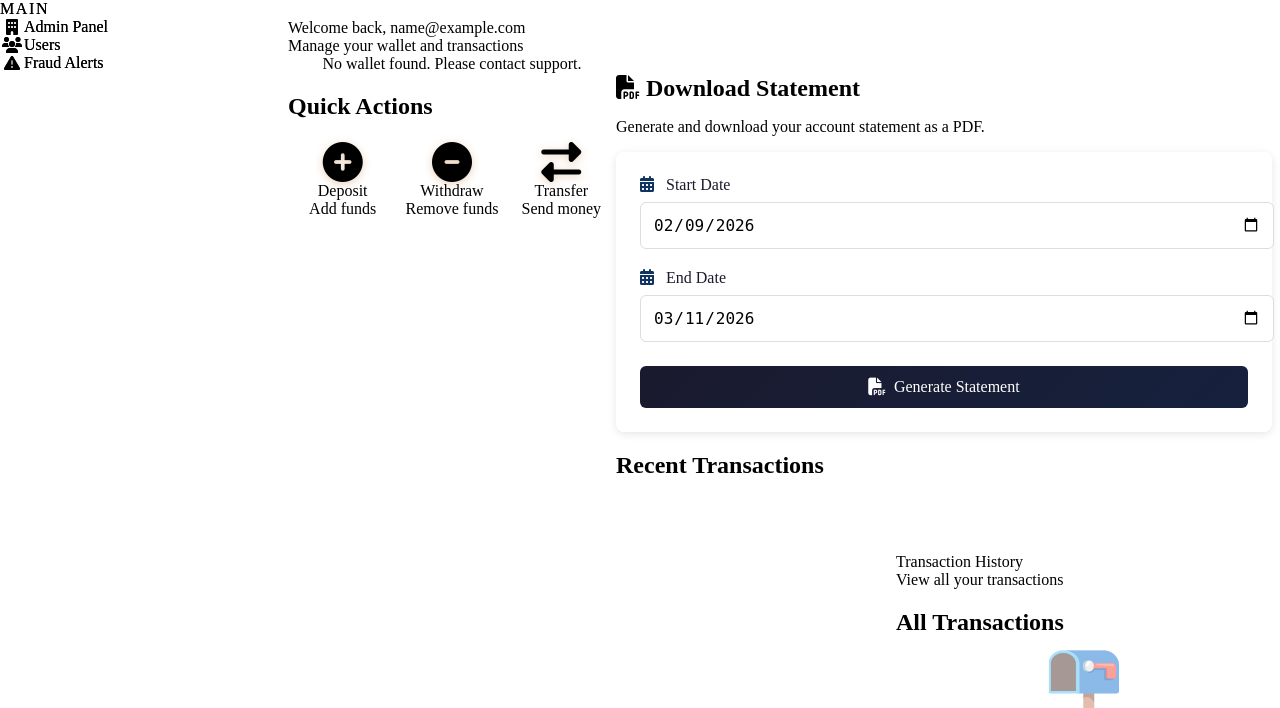
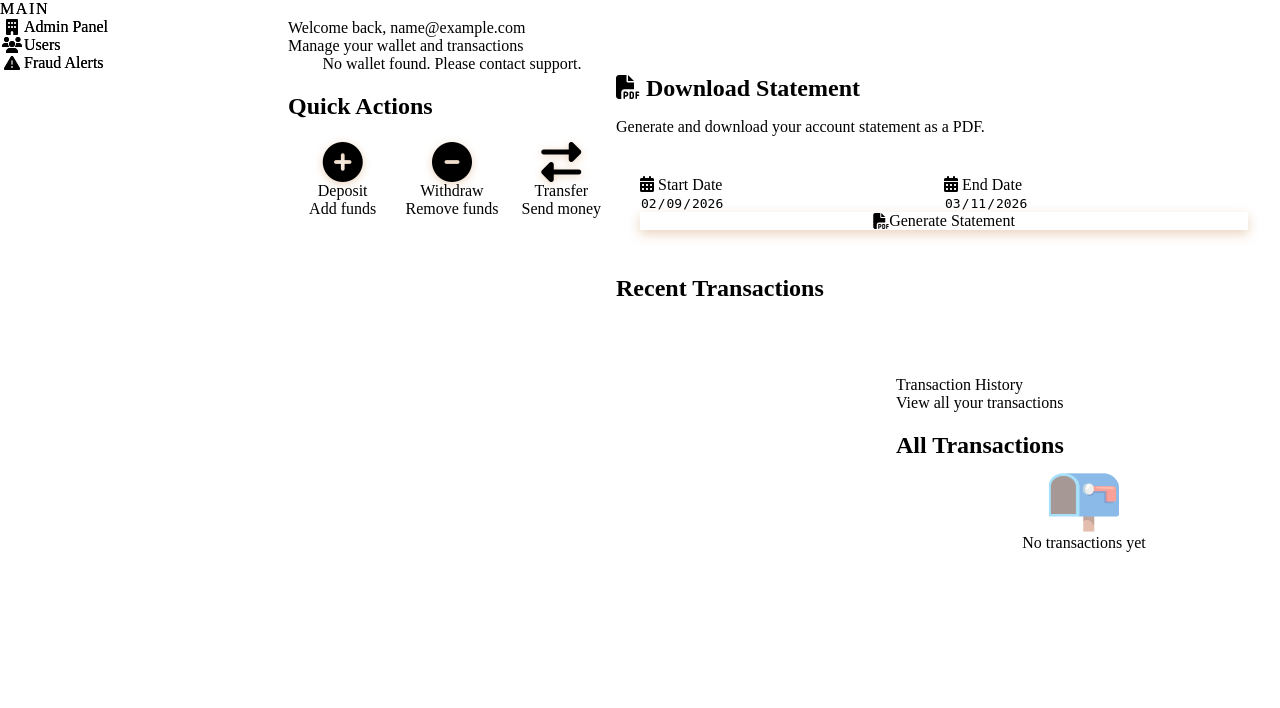
Before and after one commit to AhmadMWaddah/DigitalWallet, a Django app: page /dashboard/ in a window 1280 px wide. Shown: the part 64-772 px from the top of the page. Run offline with Django 5.2, Linux system fonts and the light colour scheme; the visitor is signed in with stand-in values (Sample User, id 1); data comes from the database, SQL or seed files in the repository; data that the repository does not hold is empty; parts of the project's set-up code (start-up, migrations or seed data) failed here and were passed over.

Commit message:
fix(phase-6): Improve PDF statements - filename, branding, and HTMX flow
- Update PDF filename format: {user_name}_statement_{start_date}_to_{end_date}.pdf
- Redesign all statement templates with earth-tone branding (CSS variables)
- Fix HTMX progress bar mechanism (return HTML for HTMX requests)
- Update StatementDownloadView to serve PDF files directly
- Add proper download URL construction in TaskStatusView

Changes:
✅ Descriptive filenames with user name and date range
✅ Earth-tone design matching app branding (no more white/blue)
✅ Working progress bar with 2-second HTMX polling
✅ Direct PDF file download with ownership verification

Co-authored-by: Qwen-Coder <qwen-coder@alibabacloud.com>

```diff
--- a/templates/wallet/partials/statement_form.html
+++ b/templates/wallet/partials/statement_form.html
@@ -1,5 +1,5 @@
 {# --#-- Statement Request Form Component #}
-{# Reusable form for requesting PDF statements #}
+{# Reusable form for requesting PDF statements - Earth-Tone Design #}
 
 <div class="statement-request-form" id="statement-request-form-container">
     <form id="statement-request-form"
@@ -10,6 +10,7 @@
 
         {% csrf_token %}
 
+        <div class="form-row">
             <div class="form-group">
                 <label for="start_date">
                     <i class="fas fa-calendar-alt"></i>
@@ -35,9 +36,10 @@
                        max="{% now 'Y-m-d' %}"
                        class="form-control">
             </div>
+        </div>
 
         <div class="form-actions">
-            <button type="submit" class="btn btn-primary">
+            <button type="submit" class="btn btn-statement">
                 <i class="fas fa-file-pdf"></i>
                 Generate Statement
             </button>
@@ -46,78 +48,109 @@
 
     {# Result container for HTMX responses #}
     <div id="statement-result"></div>
+</div>
 
 <style>
     .statement-request-form {
-            background: #fff;
+        background: var(--bg-card);
         padding: 1.5rem;
-            border-radius: 8px;
-            box-shadow: 0 2px 8px rgba(0, 0, 0, 0.1);
+        border-radius: var(--radius-lg);
+        border: 1px solid var(--border-color);
+    }
+
+    .form-row {
+        display: grid;
+        grid-template-columns: 1fr 1fr;
+        gap: var(--spacing-md);
     }
 
     .form-group {
-            margin-bottom: 1.25rem;
+        margin-bottom: 0;
     }
 
     .form-group label {
         display: block;
-            margin-bottom: 0.5rem;
-            color: #1a1a2e;
-            font-weight: 500;
+        margin-bottom: var(--spacing-sm);
+        color: var(--text-primary);
+        font-weight: var(--font-medium);
+        font-size: var(--text-sm);
     }
 
     .form-group label i {
-            margin-right: 0.5rem;
-            color: #0f3460;
+        margin-right: var(--spacing-xs);
+        color: var(--color-primary-light);
     }
 
     .form-control {
         width: 100%;
-            padding: 0.75rem;
-            border: 1px solid #ddd;
-            border-radius: 6px;
-            font-size: 1rem;
-            transition: border-color 0.2s;
+        padding: var(--spacing-sm) var(--spacing-md);
+        background: var(--bg-tertiary);
+        border: 1px solid var(--border-color-light);
+        border-radius: var(--radius-md);
+        color: var(--text-primary);
+        font-size: var(--text-sm);
+        transition: all 0.2s ease;
     }
 
     .form-control:focus {
         outline: none;
-            border-color: #1a1a2e;
+        border-color: var(--color-primary);
+        box-shadow: 0 0 0 3px var(--color-primary-bg);
+    }
+
+    .form-control::-webkit-calendar-picker-indicator {
+        filter: invert(1);
+        cursor: pointer;
     }
 
     .form-actions {
-            margin-top: 1.5rem;
+        margin-top: var(--spacing-lg);
     }
 
-        .btn-primary {
+    .btn-statement {
         width: 100%;
         display: inline-flex;
         align-items: center;
         justify-content: center;
-            gap: 0.5rem;
-            padding: 0.75rem 1.5rem;
-            background: linear-gradient(135deg, #1a1a2e 0%, #16213e 100%);
-            color: white;
+        gap: var(--spacing-sm);
+        padding: var(--spacing-md) var(--spacing-lg);
+        background: linear-gradient(135deg, var(--copperwood) 0%, var(--toasted-almond) 100%);
+        color: var(--cornsilk);
         border: none;
-            border-radius: 6px;
-            font-weight: 500;
+        border-radius: var(--radius-md);
+        font-weight: var(--font-medium);
+        font-size: var(--text-sm);
         cursor: pointer;
-            transition: transform 0.2s, box-shadow 0.2s;
+        transition: all 0.3s ease;
+        box-shadow: 0 4px 12px rgba(188, 108, 37, 0.3);
     }
 
-        .btn-primary:hover {
+    .btn-statement:hover {
         transform: translateY(-2px);
-            box-shadow: 0 4px 12px rgba(26, 26, 46, 0.3);
+        box-shadow: 0 6px 20px rgba(188, 108, 37, 0.4);
+        background: linear-gradient(135deg, var(--toasted-almond) 0%, var(--sunlit-clay) 100%);
     }
 
-        .btn-primary i {
-            font-size: 1.1rem;
+    .btn-statement:active {
+        transform: translateY(0);
+    }
+
+    .btn-statement i {
+        font-size: var(--text-base);
     }
 
     /* Loading state */
-        .btn-primary.htmx-request {
+    .btn-statement.htmx-request {
         opacity: 0.7;
         cursor: not-allowed;
+        pointer-events: none;
+    }
+
+    /* Responsive */
+    @media (max-width: 768px) {
+        .form-row {
+            grid-template-columns: 1fr;
+        }
     }
 </style>
 
@@ -137,4 +170,3 @@
         }
     });
 </script>
-</div>
--- a/wallet/views.py
+++ b/wallet/views.py
@@ -6,9 +6,10 @@ Dashboard and transaction views with HTMX interactivity.
 
 import uuid
 
+from django.conf import settings
 from django.contrib.auth import get_user_model
 from django.contrib.auth.mixins import LoginRequiredMixin
-from django.http import HttpResponse, JsonResponse
+from django.http import FileResponse, HttpResponse, JsonResponse
 from django.shortcuts import render
 from django.template.loader import render_to_string
 from django.views import View
@@ -476,6 +477,14 @@ class StatementRequestView(LoginRequiredMixin, ClientOnlyMixin, View):
         end_date = request.POST.get("end_date")
 
         if not start_date or not end_date:
+            # For HTMX requests, return error HTML
+            if request.headers.get("HX-Request"):
+                html = render_to_string(
+                    "wallet/partials/statement_error.html",
+                    {"error": "Both start date and end date are required."},
+                    request=request,
+                )
+                return HttpResponse(html)
             return JsonResponse(
                 {"success": False, "error": "Both start date and end date are required."}
             )
@@ -483,6 +492,13 @@ class StatementRequestView(LoginRequiredMixin, ClientOnlyMixin, View):
         try:
             wallet = request.user.client_profile.wallet
         except Wallet.DoesNotExist:
+            if request.headers.get("HX-Request"):
+                html = render_to_string(
+                    "wallet/partials/statement_error.html",
+                    {"error": "Wallet not found."},
+                    request=request,
+                )
+                return HttpResponse(html)
             return JsonResponse({"success": False, "error": "Wallet not found."})
 
         # Trigger async task
@@ -490,6 +506,16 @@ class StatementRequestView(LoginRequiredMixin, ClientOnlyMixin, View):
             wallet_id=wallet.id, start_date_str=start_date, end_date_str=end_date
         )
 
+        # For HTMX requests, return progress bar HTML
+        if request.headers.get("HX-Request"):
+            html = render_to_string(
+                "wallet/partials/statement_progress.html",
+                {"task_id": task.id, "progress": 10},
+                request=request,
+            )
+            return HttpResponse(html)
+
+        # For regular requests, return JSON
         return JsonResponse(
             {
                 "success": True,
@@ -529,11 +555,15 @@ class TaskStatusView(LoginRequiredMixin, View):
         elif status == "SUCCESS":
             # Return download button
             result = status_data.get("result", {})
+            file_path = result.get("file_path")
+            # Construct download URL with task_id for the view
+            download_url = reverse("wallet:statement_download", kwargs={"task_id": task_id})
             html = render_to_string(
                 "wallet/partials/statement_download.html",
                 {
                     "task_id": task_id,
-                    "file_path": result.get("file_path"),
+                    "file_path": file_path,
+                    "download_url": download_url,
                     "success": result.get("success", False),
                 },
                 request=request,
@@ -571,6 +601,8 @@ class StatementDownloadView(LoginRequiredMixin, ClientOnlyMixin, View):
 
         Security: Verifies that the statement belongs to the requesting user.
         """
+        import os
+
         from celery.result import AsyncResult
 
         result = AsyncResult(task_id)
@@ -605,4 +637,12 @@ class StatementDownloadView(LoginRequiredMixin, ClientOnlyMixin, View):
         if not file_path:
             return JsonResponse({"success": False, "error": "File path not found."})
 
-        return JsonResponse({"success": True, "download_url": f"/media/{file_path}"})
+        # Construct full path and serve file
+        full_path = os.path.join(settings.MEDIA_ROOT, file_path)
+        if not os.path.exists(full_path):
+            return JsonResponse({"success": False, "error": "File not found."})
+
+        # Serve the file
+        response = FileResponse(open(full_path, "rb"), content_type="application/pdf")
+        response["Content-Disposition"] = f'attachment; filename="{os.path.basename(file_path)}"'
+        return response
```
Also changed, not shown: templates/wallet/partials/statement_download.html (+37 -26 lines), templates/wallet/partials/statement_error.html (+28 -24 lines), templates/wallet/partials/statement_progress.html (+35 -18 lines), wallet/utils/pdf_generator.py (+10 -2 lines). Lines whose indentation alone changed are shown as unchanged.
